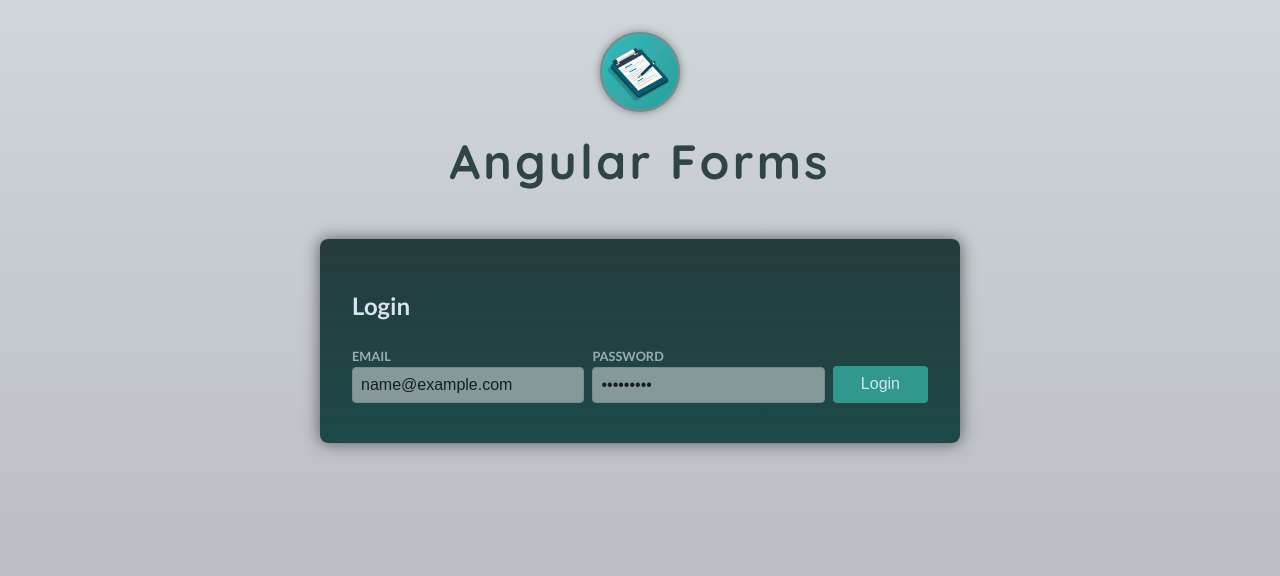
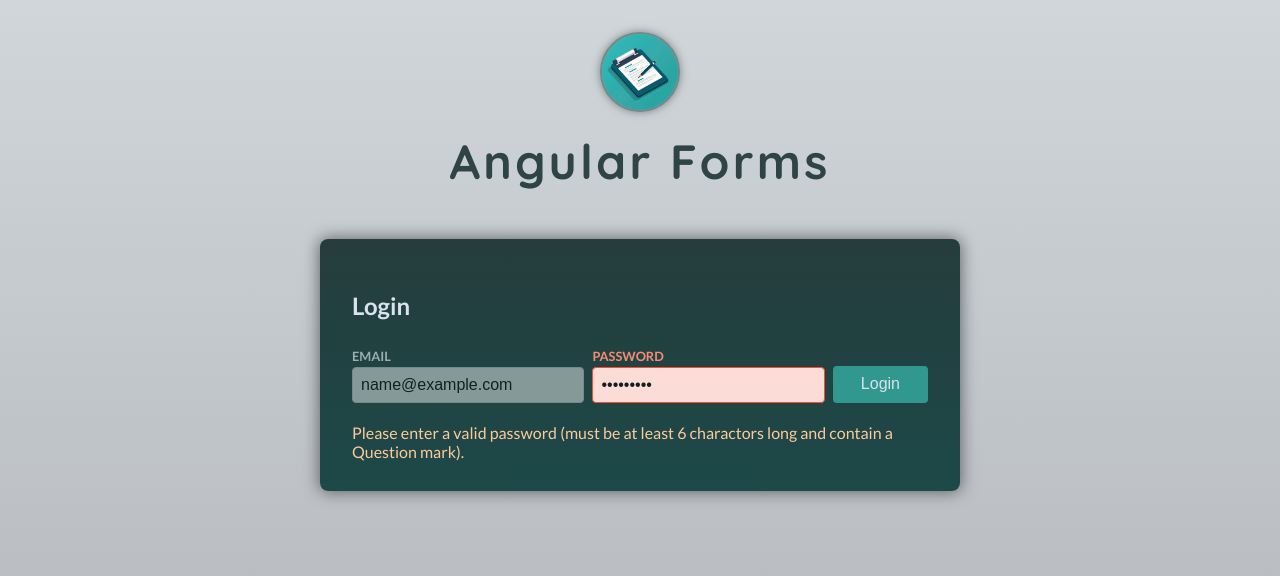
Before and after one commit to J-L-N/angular-form, an Angular app: page / in a window 1280 px wide. Both pictures are taken after typing "name@example.com", "Sample123" into the empty fields and a click on the button "Login". Shown: the top 576 px of the page. Built offline with nearby package versions, Linux system fonts and the light colour scheme.

Commit message:
Adding Custom Validators

```diff
--- a/src/app/auth/login/login.component.html
+++ b/src/app/auth/login/login.component.html
@@ -19,6 +19,6 @@
   }
 
   @if (passwordIsInvalid) {
-    <p class="control-error">Please enter a valid password.</p>
+    <p class="control-error">Please enter a valid password (must be at least 6 charactors long and contain a Question mark).</p>
   }
 </form>
--- a/src/app/auth/login/login.component.ts
+++ b/src/app/auth/login/login.component.ts
@@ -1,5 +1,13 @@
 import { Component } from '@angular/core';
-import { FormControl, FormGroup, ReactiveFormsModule, Validators } from '@angular/forms';
+import { AbstractControl, FormControl, FormGroup, ReactiveFormsModule, Validators } from '@angular/forms';
+
+function mustContainQuestionMark(control: AbstractControl) {
+  if (control.value.includes('?')) {
+    return null;
+  }
+
+  return { doesNotContainQuestionMark: true };
+}
 
 @Component({
   selector: 'app-login',
@@ -14,7 +22,7 @@ export class LoginComponent {
       validators: [Validators.email, Validators.required]
     }),
     password: new FormControl('', {
-      validators: [Validators.minLength(6), Validators.required]
+      validators: [Validators.minLength(6), Validators.required, mustContainQuestionMark]
     })
   });
 
```
